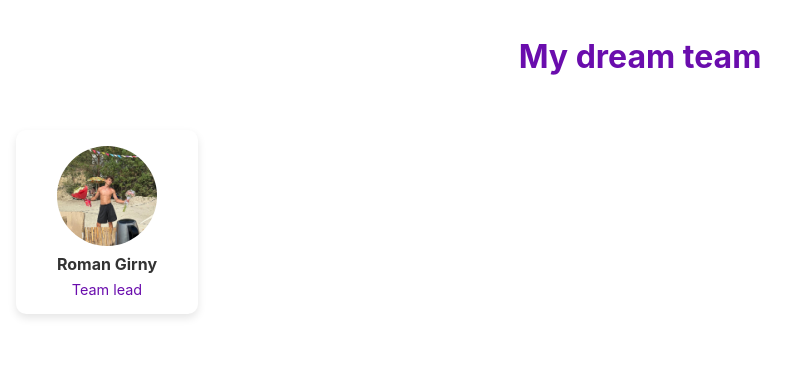
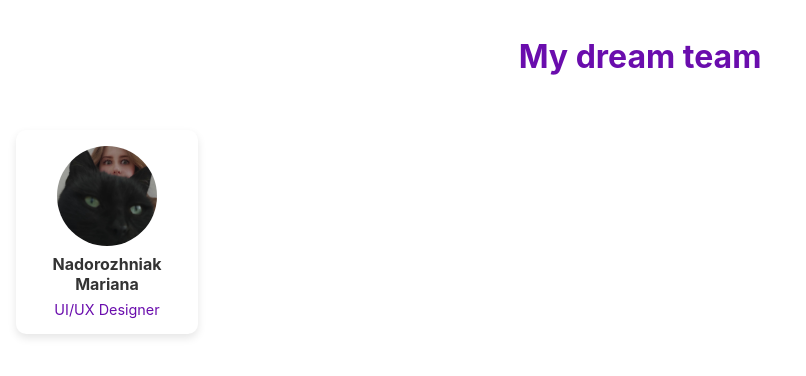
Before and after one commit to RomanGirn/TeamWorkTeam2, a React (Create React App) app: page / in a window 1280 px wide. Shown: the top 376 px of the page, without its empty margins (0-806 px from the left). Built offline with nearby package versions, Linux system fonts and the light colour scheme.

Commit message:
Update Body.js

```diff
--- a/src/components/Body.js
+++ b/src/components/Body.js
@@ -4,10 +4,10 @@
   return (
     <main style={styles.body}>
       <div style={styles.card}>
-        <img src={"/roman-photo.jpg"} alt="Roman Girny" style={styles.photo} />
+        <img src={"/mariana-photo.jpg"} alt="Mariana Nadorozhniak" style={styles.photo} />
         <div style={styles.textContainer}>
-          <h2 style={styles.name}>Roman Girny</h2>
-          <p style={styles.position}>Team lead</p>
+          <h2 style={styles.name}>Nadorozhniak Mariana</h2>
+          <p style={styles.position}>UI/UX Designer</p>
         </div>
       </div>
     </main>
```
